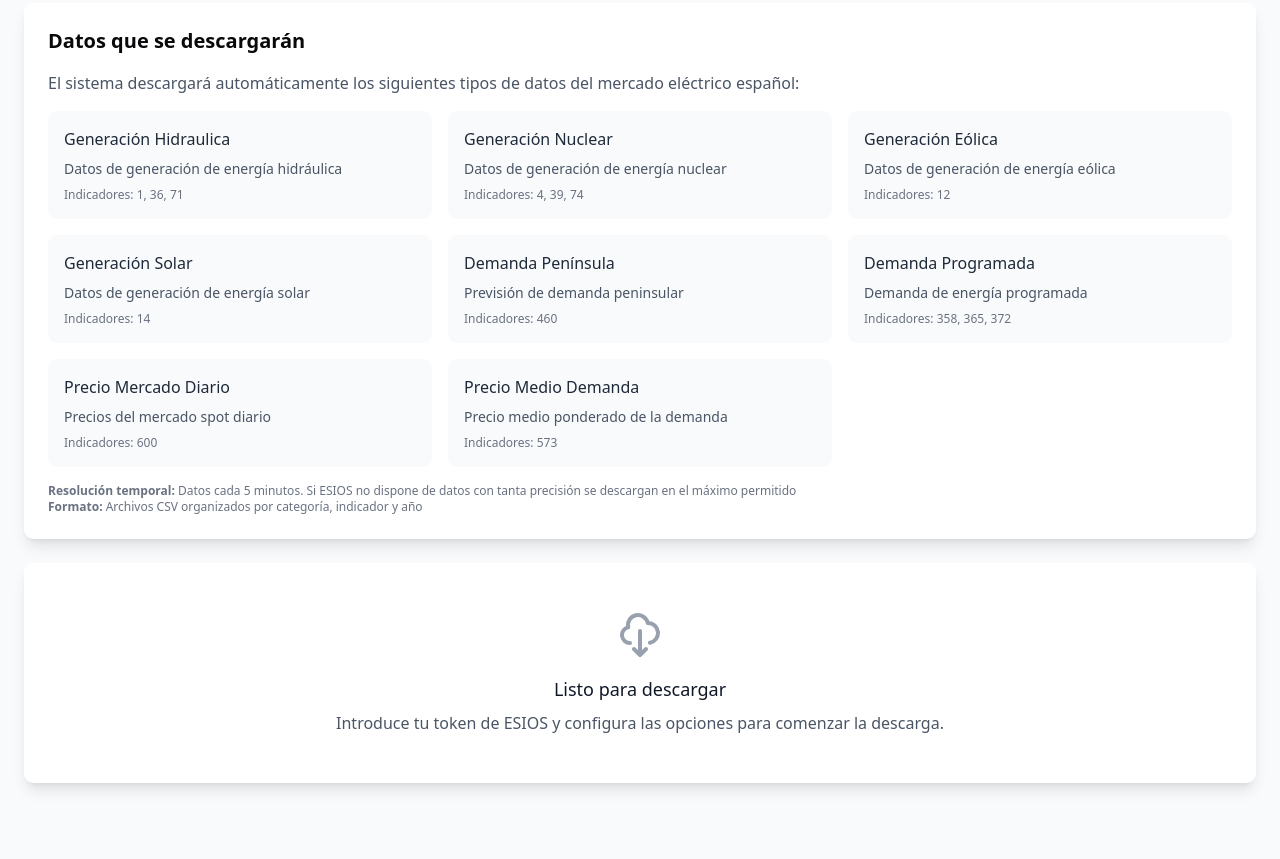
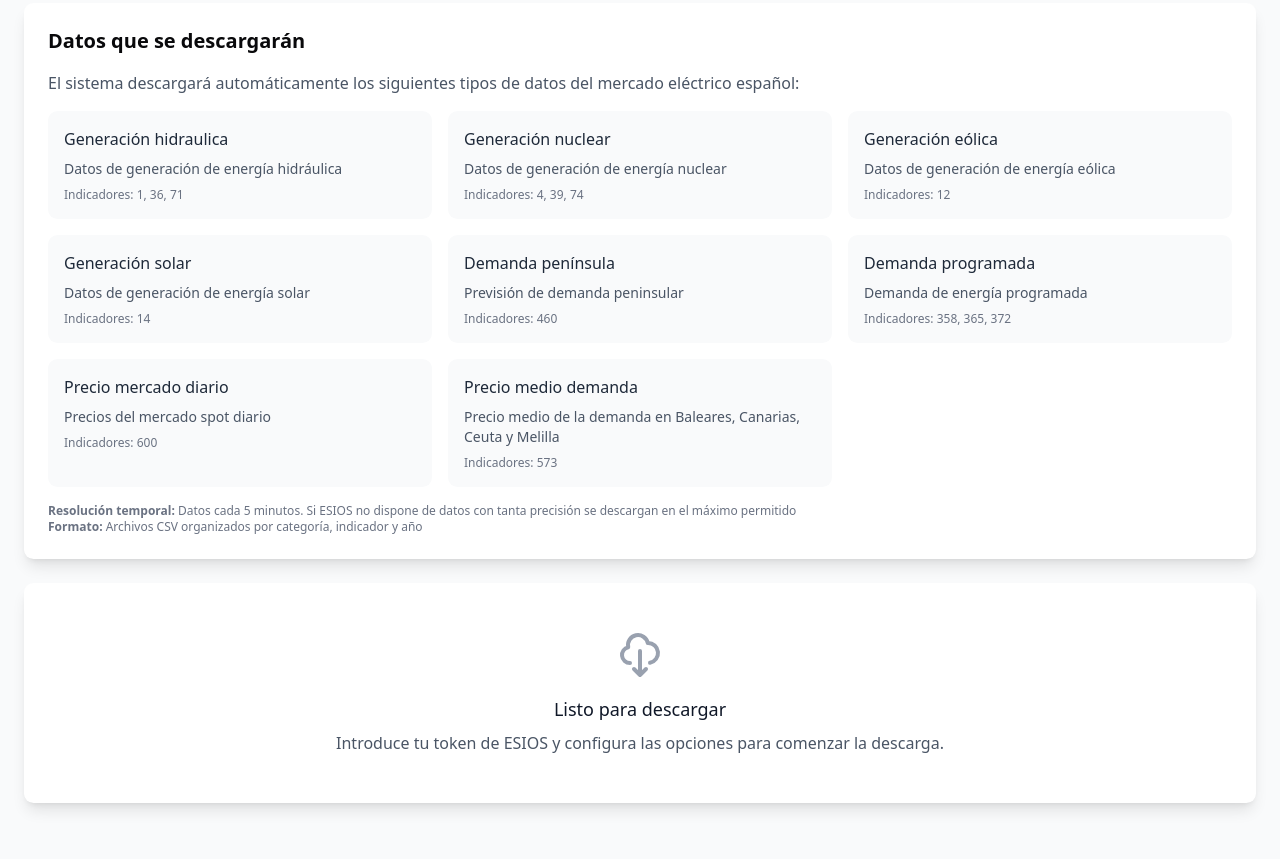
Before and after one commit to santos-404/time-series-tfg, a React (Vite) app in the folder frontend/: page /download-data in a window 1280 px wide. Shown: the part 1160-2019 px from the top of the page. Built offline with nearby package versions, Linux system fonts and the light colour scheme.

Commit message:
Update features list on /predict and /download-data (#38)

```diff
--- a/frontend/src/components/download/DataCategories.tsx
+++ b/frontend/src/components/download/DataCategories.tsx
@@ -1,13 +1,13 @@
 const DataCategories = () => {
   const dataCategories = [
-    { name: 'Generación Hidraulica', description: 'Datos de generación de energía hidráulica', indicators: [1, 36, 71] },
-    { name: 'Generación Nuclear', description: 'Datos de generación de energía nuclear', indicators: [4, 39, 74] },
-    { name: 'Generación Eólica', description: 'Datos de generación de energía eólica', indicators: [12] },
-    { name: 'Generación Solar', description: 'Datos de generación de energía solar', indicators: [14] },
-    { name: 'Demanda Península', description: 'Previsión de demanda peninsular', indicators: [460] },
-    { name: 'Demanda Programada', description: 'Demanda de energía programada', indicators: [358, 365, 372] },
-    { name: 'Precio Mercado Diario', description: 'Precios del mercado spot diario', indicators: [600] },
-    { name: 'Precio Medio Demanda', description: 'Precio medio ponderado de la demanda', indicators: [573] }
+    { name: 'Generación hidraulica', description: 'Datos de generación de energía hidráulica', indicators: [1, 36, 71] },
+    { name: 'Generación nuclear', description: 'Datos de generación de energía nuclear', indicators: [4, 39, 74] },
+    { name: 'Generación eólica', description: 'Datos de generación de energía eólica', indicators: [12] },
+    { name: 'Generación solar', description: 'Datos de generación de energía solar', indicators: [14] },
+    { name: 'Demanda península', description: 'Previsión de demanda peninsular', indicators: [460] },
+    { name: 'Demanda programada', description: 'Demanda de energía programada', indicators: [358, 365, 372] },
+    { name: 'Precio mercado diario', description: 'Precios del mercado spot diario', indicators: [600] },
+    { name: 'Precio medio demanda', description: 'Precio medio de la demanda en Baleares, Canarias, Ceuta y Melilla', indicators: [573] }
   ];
 
   return (
--- a/frontend/src/components/predictions/InputFeatures.tsx
+++ b/frontend/src/components/predictions/InputFeatures.tsx
@@ -1,10 +1,11 @@
 import React from 'react';
 
 const InputFeatures: React.FC = () => {
-  const inputFeatures = {
-    'Fuentes de energía': ['hydraulic_1', 'hydraulic_36', 'solar_14', 'wind_12', 'nuclear_4', 'nuclear_39'],
-    'Demanda': ['scheduled_demand_365', 'peninsula_forecast_460'],
-    'Precios regionales': ['average_demand_price_573_Baleares', 'average_demand_price_573_Canarias']
+const inputFeatures = {
+    'Fuentes de energía': ['hydraulic_71', 'hydraulic_36', 'hydraulic_1', 'solar_14', 'wind_12', 'nuclear_39', 'nuclear_4', 'nuclear_74'],
+    'Demanda': ['peninsula_forecast_460', 'scheduled_demand_365', 'scheduled_demand_358', 'scheduled_demand_372'],
+    'Mercado spot diario': ['daily_spot_market_600_España', 'daily_spot_market_600_Portugal'],
+    'Precios regionales': ['average_demand_price_573_Baleares', 'average_demand_price_573_Canarias', 'average_demand_price_573_Ceuta', 'average_demand_price_573_Melilla']
   };
 
   return (
@@ -14,7 +15,7 @@ const InputFeatures: React.FC = () => {
         El modelo utiliza las siguientes variables para predecir el precio spot de electricidad:
       </p>
 
-      <div className="grid grid-cols-1 md:grid-cols-3 gap-6">
+      <div className="grid grid-cols-1 md:grid-cols-2 lg:grid-cols-4 gap-6">
         {Object.entries(inputFeatures).map(([groupName, features]) => (
           <div key={groupName} className="bg-gray-50 p-4 rounded-lg">
             <h4 className="font-medium text-gray-800 mb-3">{groupName}</h4>
```
